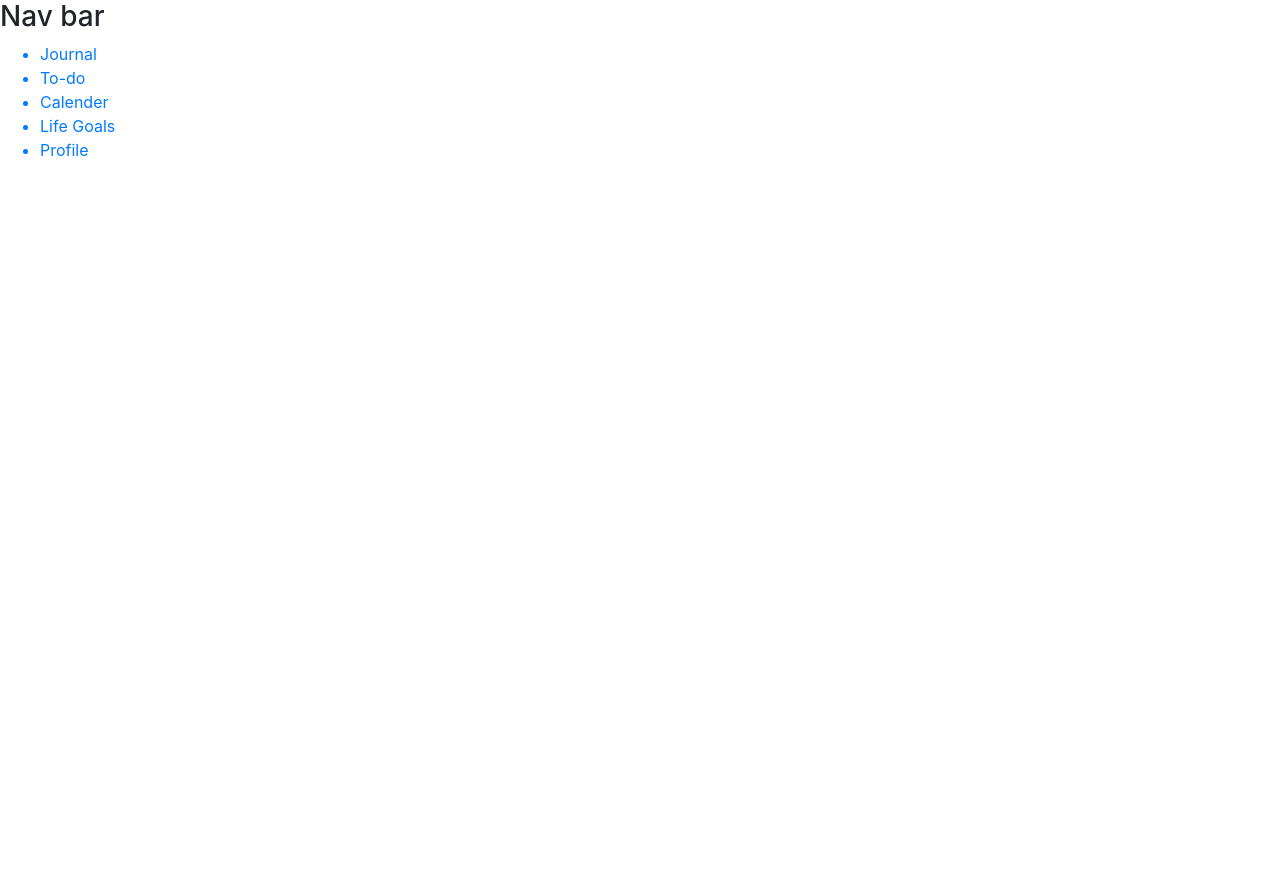
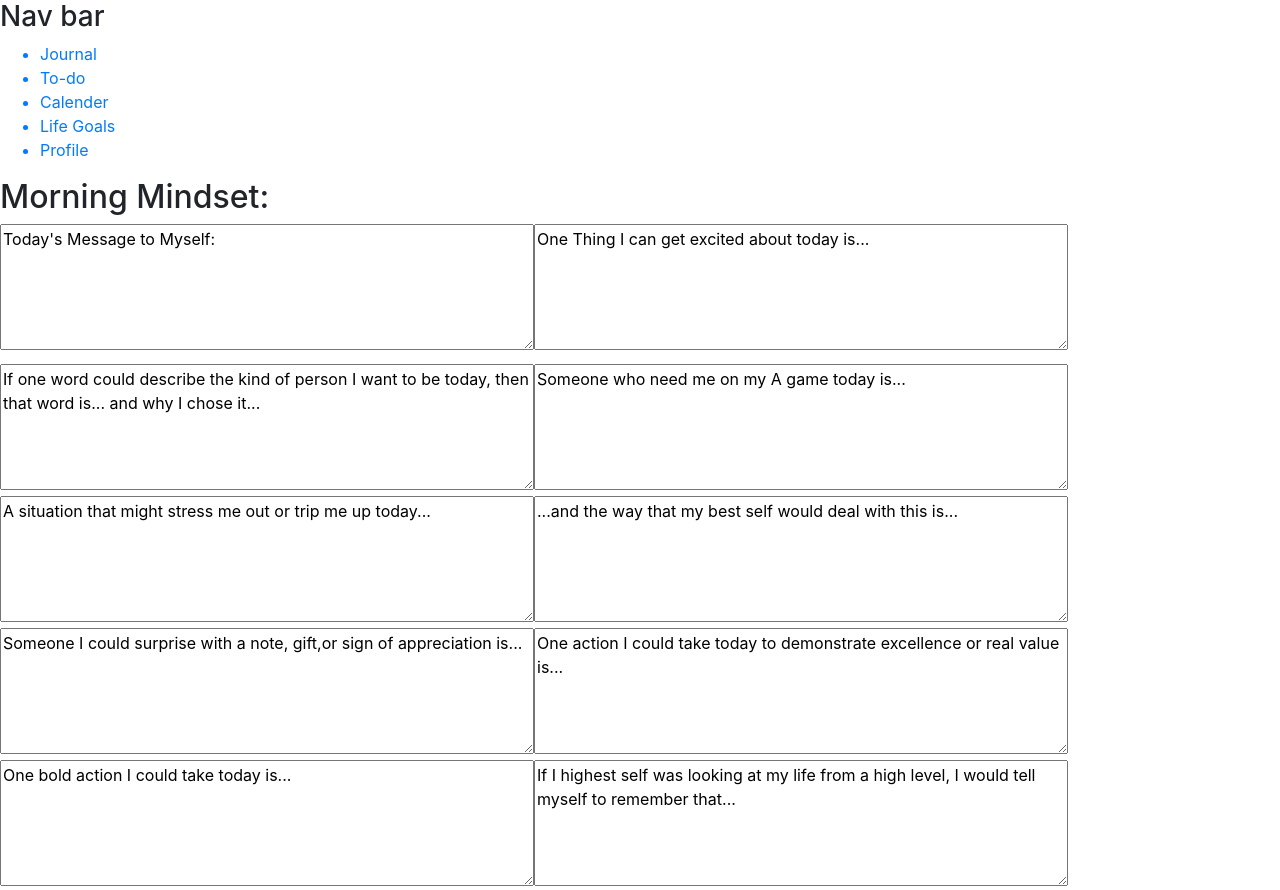
Before and after one commit to cortuga/Capstone_0, a React (Create React App) app in the folder ClientApp/: page /components/Journal in a window 1280 px wide. Shown: the top 890 px of the page. Before the commit the page ends 800 px from the top, so only its background shows below. Built offline with nearby package versions, Linux system fonts and the light colour scheme.

Commit message:
Have rough Journal completed

```diff
--- a/ClientApp/src/App.js
+++ b/ClientApp/src/App.js
@@ -25,11 +25,11 @@ export default class App extends Component {
           <Nav />
           <Switch>
             <Route exact path='/' component={LandingPage} />
-            <Route path='/Journal' component={Journal} />
-            <Route path='/Todos' component={Todos} />
-            <Route path='/Calender' component={Calender} />
-            <Route path='/LifeGoals' component={LifeGoals} />
-            <Route path='/Profile' component={Profile} />
+            <Route path='/components/Journal' component={Journal} />
+            <Route path='/components/Todos' component={Todos} />
+            <Route path='/components/Calender' component={Calender} />
+            <Route path='/components/LifeGoals' component={LifeGoals} />
+            <Route path='/components/Profile' component={Profile} />
           </Switch>
         </Router>
       </>
--- a/ClientApp/src/components/Journal.js
+++ b/ClientApp/src/components/Journal.js
@@ -8,19 +8,70 @@ const Journal = () => {
   return (
     <>
       <div>
+        <h2>Morning Mindset:</h2>
         <form onSubmit={handleSubmit}>
           <section>
             <label>
-              Name:
-              <input type='text' name='name' />
+              <textarea rows='5' cols='50'>
+                Today's Message to Myself:
+              </textarea>
             </label>
+
+            {/* the question above doesn't have a place in the model. Going to make the other 3 ree pillers part of the todo section */}
+
+            <textarea rows='5' cols='50'>
+              One Thing I can get excited about today is...
+            </textarea>
+
+            <textarea rows='5' cols='50'>
+              If one word could describe the kind of person I want to be today,
+              then that word is... and why I chose it...
+            </textarea>
+
+            <textarea rows='5' cols='50'>
+              Someone who need me on my A game today is...
+            </textarea>
+
+            <textarea rows='5' cols='50'>
+              A situation that might stress me out or trip me up today...
+            </textarea>
+
+            <textarea rows='5' cols='50'>
+              ...and the way that my best self would deal with this is...
+            </textarea>
+
+            <textarea rows='5' cols='50'>
+              Someone I could surprise with a note, gift,or sign of appreciation
+              is...
+            </textarea>
+
+            <textarea rows='5' cols='50'>
+              One action I could take today to demonstrate excellence or real
+              value is...
+            </textarea>
+
+            <textarea rows='5' cols='50'>
+              One bold action I could take today is...
+            </textarea>
+
+            <textarea rows='5' cols='50'>
+              If I highest self was looking at my life from a high level, I
+              would tell myself to remember that...
+            </textarea>
+
+            <textarea rows='5' cols='50'>
+              The big projects I have to keep in mind that I want to take on,
+              even if I can't act toward them today, are...
+            </textarea>
+
+            <textarea rows='5' cols='50'>
+              I would know that today was a great success if at the end of the
+              day I did or felt these things...
+            </textarea>
+
             <input type='submit' value='Submit' />
-            {/* whats going on above?? */}
+          </section>
 
-            <textarea rows='35' cols='80'>
-              Testing This text area
-            </textarea>
-          </section>
           <section>
             <label>
               <h3>Already have a journal entry written?</h3>
--- a/ClientApp/src/components/Nav.js
+++ b/ClientApp/src/components/Nav.js
@@ -9,19 +9,19 @@ const nav = () => {
       <nav>
         <h3>Nav bar</h3>
         <ul className='nav-links'>
-          <Link to='/component/Journal'>
+          <Link to='/components/Journal'>
             <li>Journal</li>
           </Link>
-          <Link to='/component/Todos'>
+          <Link to='/components/Todos'>
             <li>To-do</li>
           </Link>
-          <Link to='/component/Calender'>
+          <Link to='/components/Calender'>
             <li>Calender</li>
           </Link>
           <Link to='/components/LifeGoals'>
             <li>Life Goals</li>
           </Link>
-          <Link to='/component/Profile'>
+          <Link to='/components/Profile'>
             <li>Profile</li>
           </Link>
         </ul>
--- /dev/null
+++ b/ClientApp/src/components/index.css
@@ -0,0 +1,16 @@
+:root {
+  font: 16px / 1 sans-serif;
+  background-image: url("https://i.ytimg.com/vi/4l6J5jhRgos/maxresdefault.jpg");
+  background-size: cover;
+  /* overflow: hidden; */
+  text-shadow: whitesmoke 0 0 10px;
+}
+
+html {
+  height: 100%;
+}
+
+body {
+  margin: 0;
+  min-height: 100%;
+}
```
